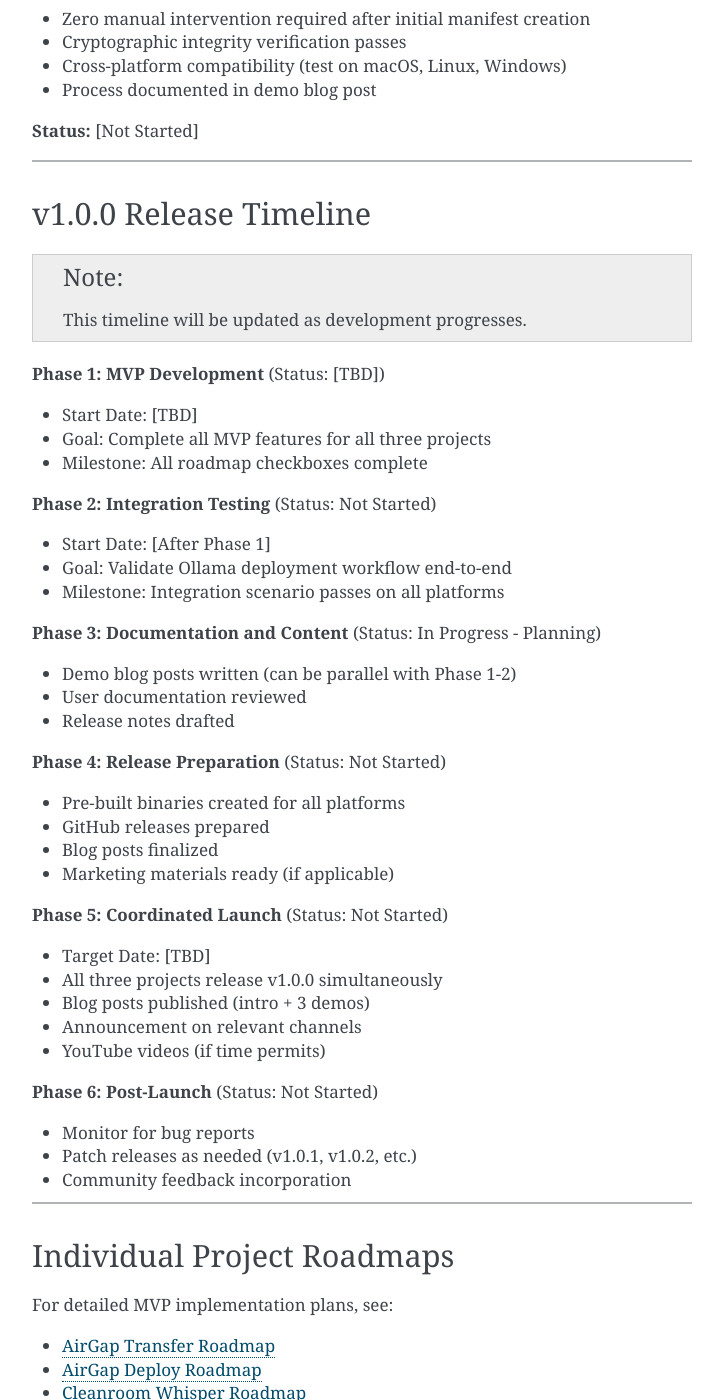
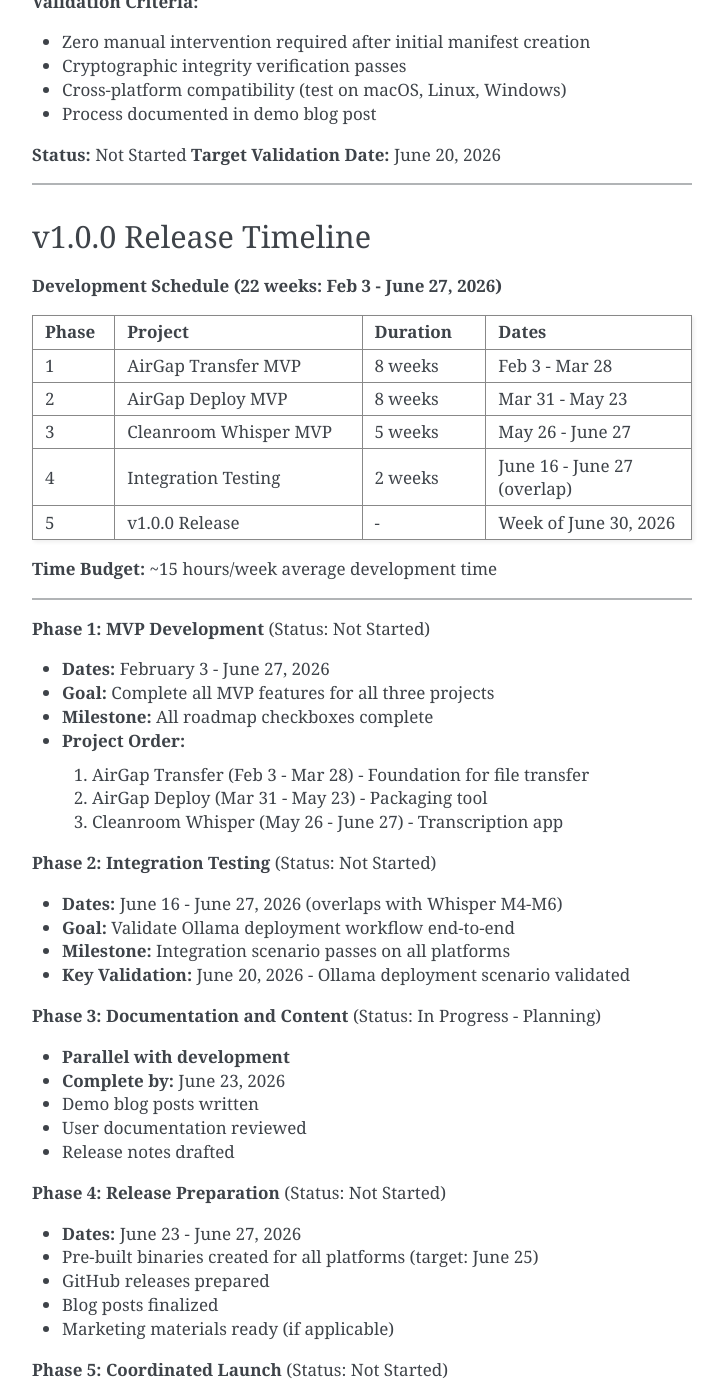
Before and after one commit to Cleanroom-Labs/cleanroom-technical-docs, a Sphinx documentation site: the page built from source/meta/release-roadmap.rst, in a window 1280 px wide and 1400 px high, scrolled down 2272 px. Shown: the whole window, without its empty margins (388-1112 px from the left). Built offline with Sphinx 7.4.7, drawn with Linux system fonts in a browser that asks for light colours; some of the changed text lies outside the part shown.

Commit message:
feat: add v1.0.0 release timeline to roadmaps
- Update cross-project release roadmap with dates (Feb 3 - June 30, 2026)
- Add development schedule table and phase dates
- Update submodules with Markdown roadmaps and milestone dates
- Update theme submodule with tasklist CSS support

Co-Authored-By: Claude Opus 4.5 <noreply@anthropic.com>

```diff
--- a/source/meta/release-roadmap.rst
+++ b/source/meta/release-roadmap.rst
@@ -1,7 +1,7 @@
 Release Roadmap
 ===============
 
-This document coordinates release planning across the three AirGap foundation projects: Whisper, Deploy, and Transfer.
+This document coordinates release planning across the three foundation projects: Cleanroom Whisper, AirGap Deploy, and AirGap Transfer.
 
 Release Philosophy
 ------------------
@@ -11,7 +11,8 @@ The AirGap suite follows a **synchronized release strategy** for major versions:
 - **v1.0.0**: Coordinated release across all three projects
 - **Scope**: Minimum Viable Product (MVP) for each project
 - **Goal**: Demonstrate integrated workflows (e.g., Deploy → Transfer → Install)
-- **Timeline**: [TBD - add when development begins]
+- **Target Date**: June 30, 2026
+- **Development Window**: February 3 - June 27, 2026 (22 weeks)
 
 Individual projects may have independent patch releases (v1.0.1, v1.0.2) for bug fixes, but major feature releases (v1.1, v2.0) will be coordinated.
 
@@ -106,44 +107,86 @@ This end-to-end workflow must work for v1.0.0 release:
 - Cross-platform compatibility (test on macOS, Linux, Windows)
 - Process documented in demo blog post
 
-**Status:** [Not Started]
+**Status:** Not Started
+**Target Validation Date:** June 20, 2026
 
 --------------
 
 v1.0.0 Release Timeline
 -----------------------
 
-.. note::
-   This timeline will be updated as development progresses.
+**Development Schedule (22 weeks: Feb 3 - June 27, 2026)**
 
-**Phase 1: MVP Development** (Status: [TBD])
+.. list-table::
+   :header-rows: 1
+   :widths: 10 30 15 25
 
-- Start Date: [TBD]
-- Goal: Complete all MVP features for all three projects
-- Milestone: All roadmap checkboxes complete
+   * - Phase
+     - Project
+     - Duration
+     - Dates
+   * - 1
+     - AirGap Transfer MVP
+     - 8 weeks
+     - Feb 3 - Mar 28
+   * - 2
+     - AirGap Deploy MVP
+     - 8 weeks
+     - Mar 31 - May 23
+   * - 3
+     - Cleanroom Whisper MVP
+     - 5 weeks
+     - May 26 - June 27
+   * - 4
+     - Integration Testing
+     - 2 weeks
+     - June 16 - June 27 (overlap)
+   * - 5
+     - v1.0.0 Release
+     - \-
+     - Week of June 30, 2026
+
+**Time Budget:** ~15 hours/week average development time
+
+--------------
+
+**Phase 1: MVP Development** (Status: Not Started)
+
+- **Dates:** February 3 - June 27, 2026
+- **Goal:** Complete all MVP features for all three projects
+- **Milestone:** All roadmap checkboxes complete
+- **Project Order:**
+
+  1. AirGap Transfer (Feb 3 - Mar 28) - Foundation for file transfer
+  2. AirGap Deploy (Mar 31 - May 23) - Packaging tool
+  3. Cleanroom Whisper (May 26 - June 27) - Transcription app
 
 **Phase 2: Integration Testing** (Status: Not Started)
 
-- Start Date: [After Phase 1]
-- Goal: Validate Ollama deployment workflow end-to-end
-- Milestone: Integration scenario passes on all platforms
+- **Dates:** June 16 - June 27, 2026 (overlaps with Whisper M4-M6)
+- **Goal:** Validate Ollama deployment workflow end-to-end
+- **Milestone:** Integration scenario passes on all platforms
+- **Key Validation:** June 20, 2026 - Ollama deployment scenario validated
 
 **Phase 3: Documentation and Content** (Status: In Progress - Planning)
 
-- Demo blog posts written (can be parallel with Phase 1-2)
+- **Parallel with development**
+- **Complete by:** June 23, 2026
+- Demo blog posts written
 - User documentation reviewed
 - Release notes drafted
 
 **Phase 4: Release Preparation** (Status: Not Started)
 
-- Pre-built binaries created for all platforms
+- **Dates:** June 23 - June 27, 2026
+- Pre-built binaries created for all platforms (target: June 25)
 - GitHub releases prepared
 - Blog posts finalized
 - Marketing materials ready (if applicable)
 
 **Phase 5: Coordinated Launch** (Status: Not Started)
 
-- Target Date: [TBD]
+- **Target Date:** June 30, 2026
 - All three projects release v1.0.0 simultaneously
 - Blog posts published (intro + 3 demos)
 - Announcement on relevant channels
@@ -151,6 +194,7 @@ v1.0.0 Release Timeline
 
 **Phase 6: Post-Launch** (Status: Not Started)
 
+- **Dates:** July 2026 onwards
 - Monitor for bug reports
 - Patch releases as needed (v1.0.1, v1.0.2, etc.)
 - Community feedback incorporation
```
Also changed, not shown: other parts of source/meta/release-roadmap.rst (+1 -1 lines).
